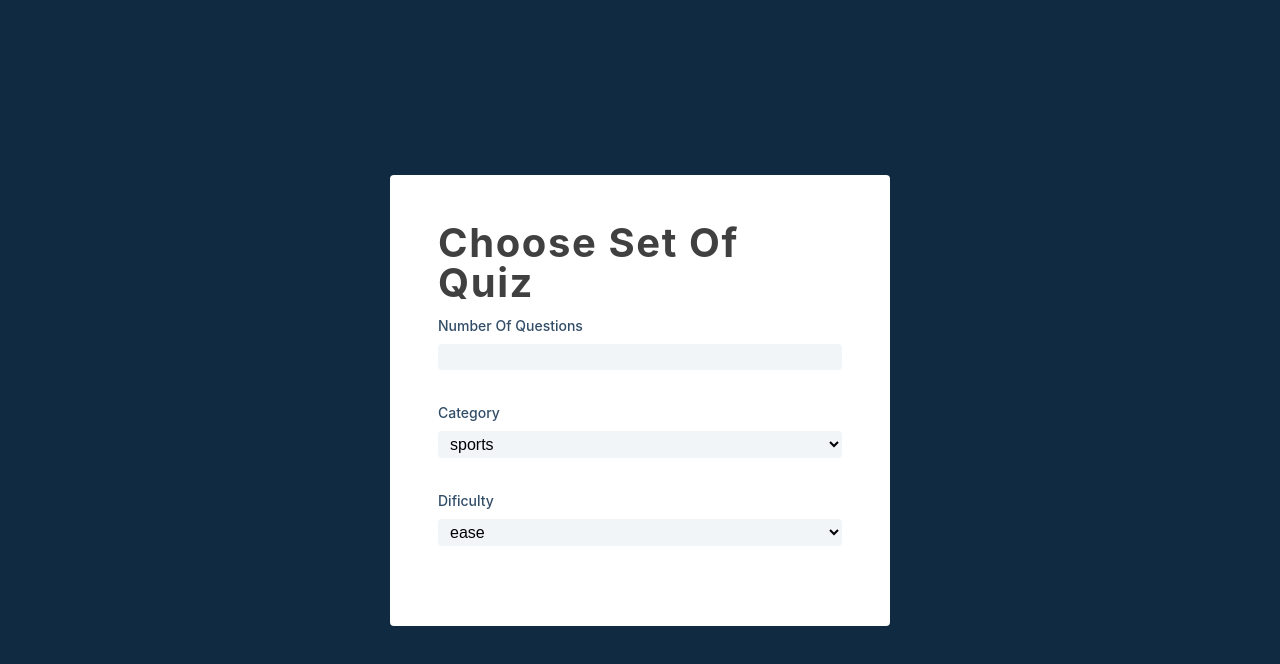
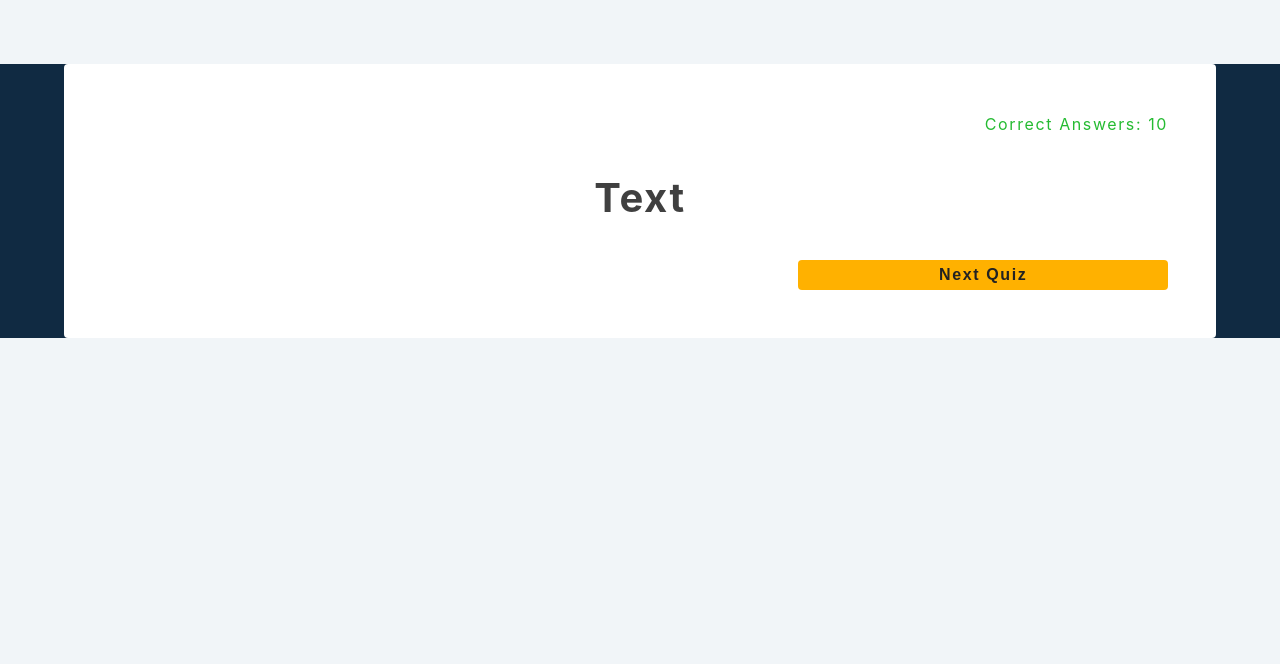
Before and after one commit to odhiambo-ed/react-quiz-whiz, a React (Vite) app: page / in a window 1280 px wide. Shown: the top 664 px of the page. Built offline with nearby package versions, Linux system fonts and the light colour scheme.

Commit message:
edit app

```diff
--- a/src/App.jsx
+++ b/src/App.jsx
@@ -1,13 +1,20 @@
 import './App.css'
-import SetUpForm from './components/Form/SetUpForm'
-import Loading from './components/Loading/Loading'
-import Modal from './components/Modal/Modal'
+// import SetUpForm from './components/Form/SetUpForm'
+// import Loading from './components/Loading/Loading'
+// import Modal from './components/Modal/Modal'
 
 function App() {
 
   return (
     <div className='main'>
-      <SetUpForm />
+      <section className='quiz'>
+        <p className='correct-answers'>correct answers: 10</p>
+        <article className='container'>
+          <h2>Text</h2>
+          <div className="btn-container"></div>
+        </article>
+        <button className='next-question'>next quiz</button>
+      </section>
     </div>
   )
 }
```
